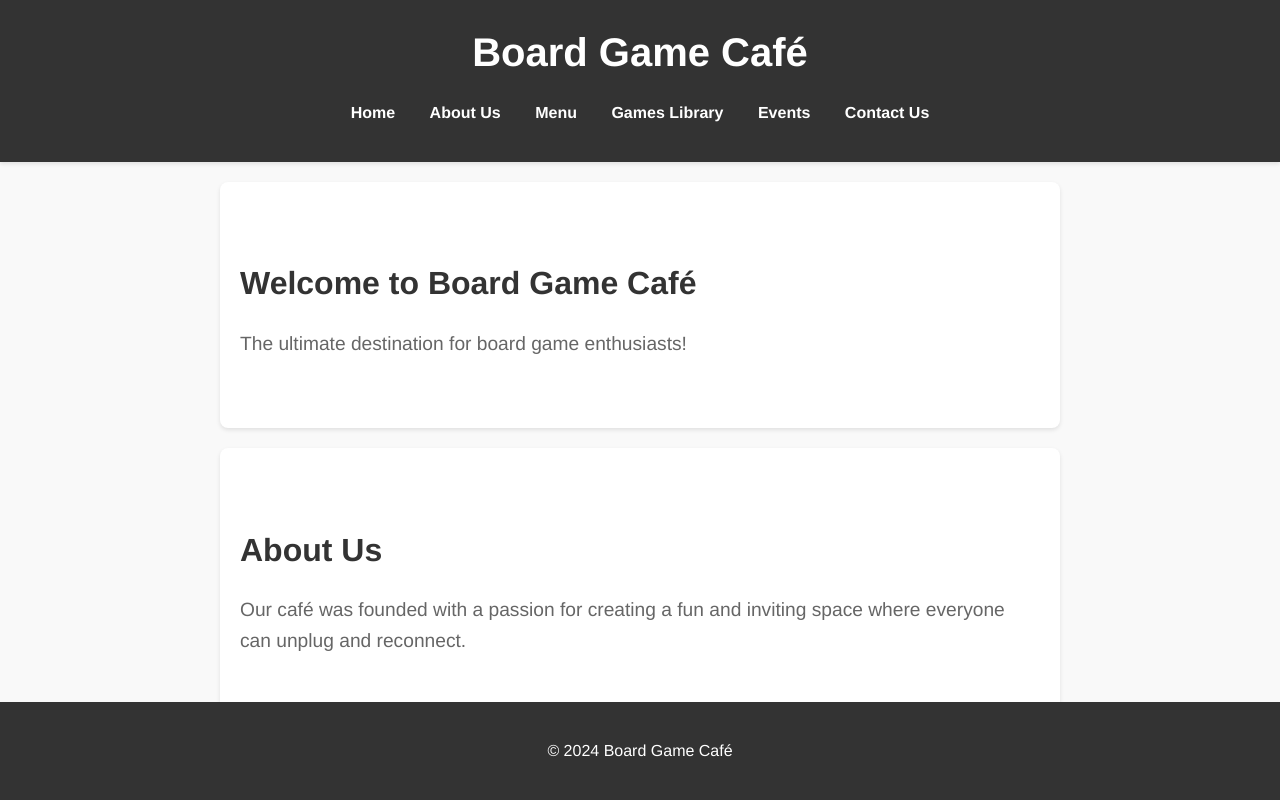
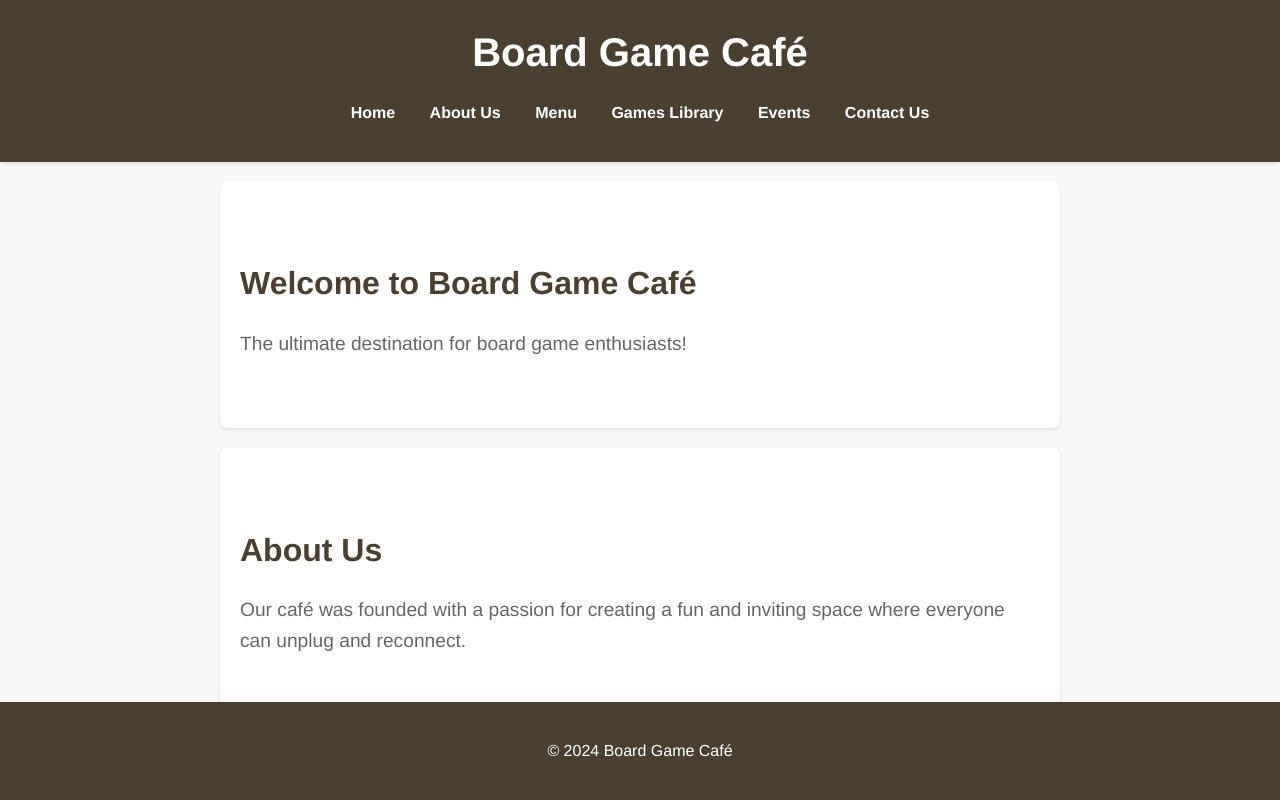
Before and after one commit to yukidevainilla/board-game-cafe, a plain HTML site: page index.html in a window 1280 px wide. Shown: the top 800 px of the page. Drawn offline with Linux system fonts and the light colour scheme; a script that the page names is missing.

Commit message:
Add files via upload

```diff
--- a/styles.css
+++ b/styles.css
@@ -10,7 +10,7 @@ body {
 
 /* Header Styles */
 header {
-    background-color: #333;
+    background-color: #4b3f2f; /* Brown color */
     color: #fff;
     padding: 20px 0;
     text-align: center;
@@ -57,6 +57,7 @@ section {
 section h2 {
     font-size: 2em;
     margin-bottom: 10px;
+    color: #4b3f2f; /* Brown color */
 }
 
 section p {
@@ -68,7 +69,7 @@ section p {
 footer {
     text-align: center;
     padding: 20px 0;
-    background-color: #333;
+    background-color: #4b3f2f; /* Brown color */
     color: #fff;
     position: fixed;
     bottom: 0;
```
